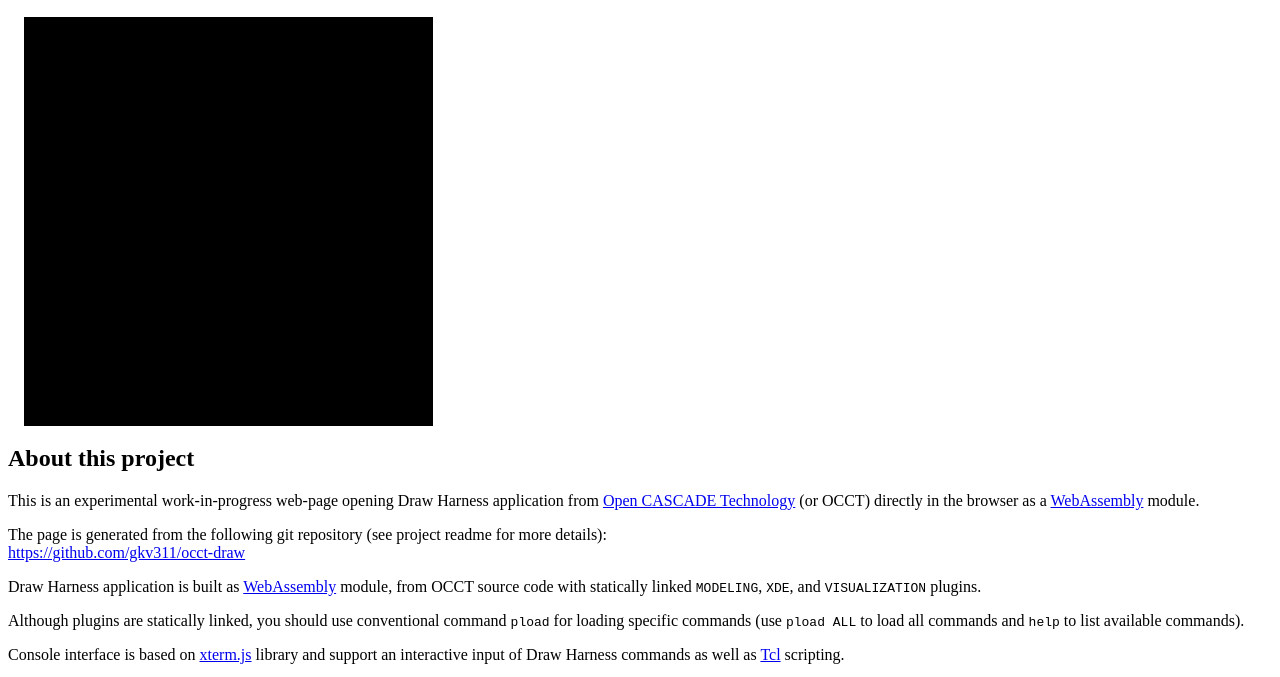
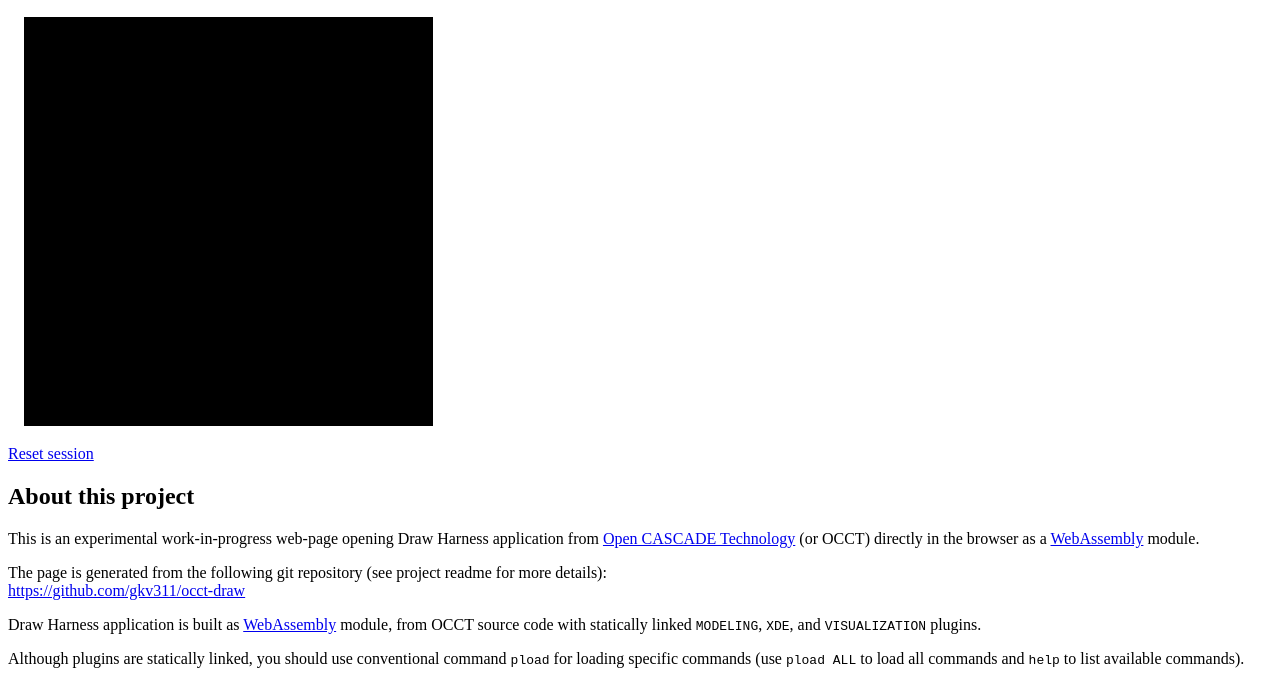
Before and after one commit to gkv311/occt-draw, a plain HTML site: page index.html in a window 1280 px wide. Shown: the part 79-756 px from the top of the page. Drawn offline with Linux system fonts and the light colour scheme; a script that the page names is missing.

Commit message:
Add "Reset session" link

```diff
--- a/index.html
+++ b/index.html
@@ -30,6 +30,7 @@
   </p>
 </div>
 </div>
+<a href=".">Reset session</a>
 <script type="text/javascript" src="xterm/xterm.js"    charset="utf-8"></script>
 <script type="text/javascript" src="wasm32/DRAWEXE.js" charset="utf-8"></script>
 <script type="text/javascript" src="js/drawxterm.js"   charset="utf-8"></script>
```
